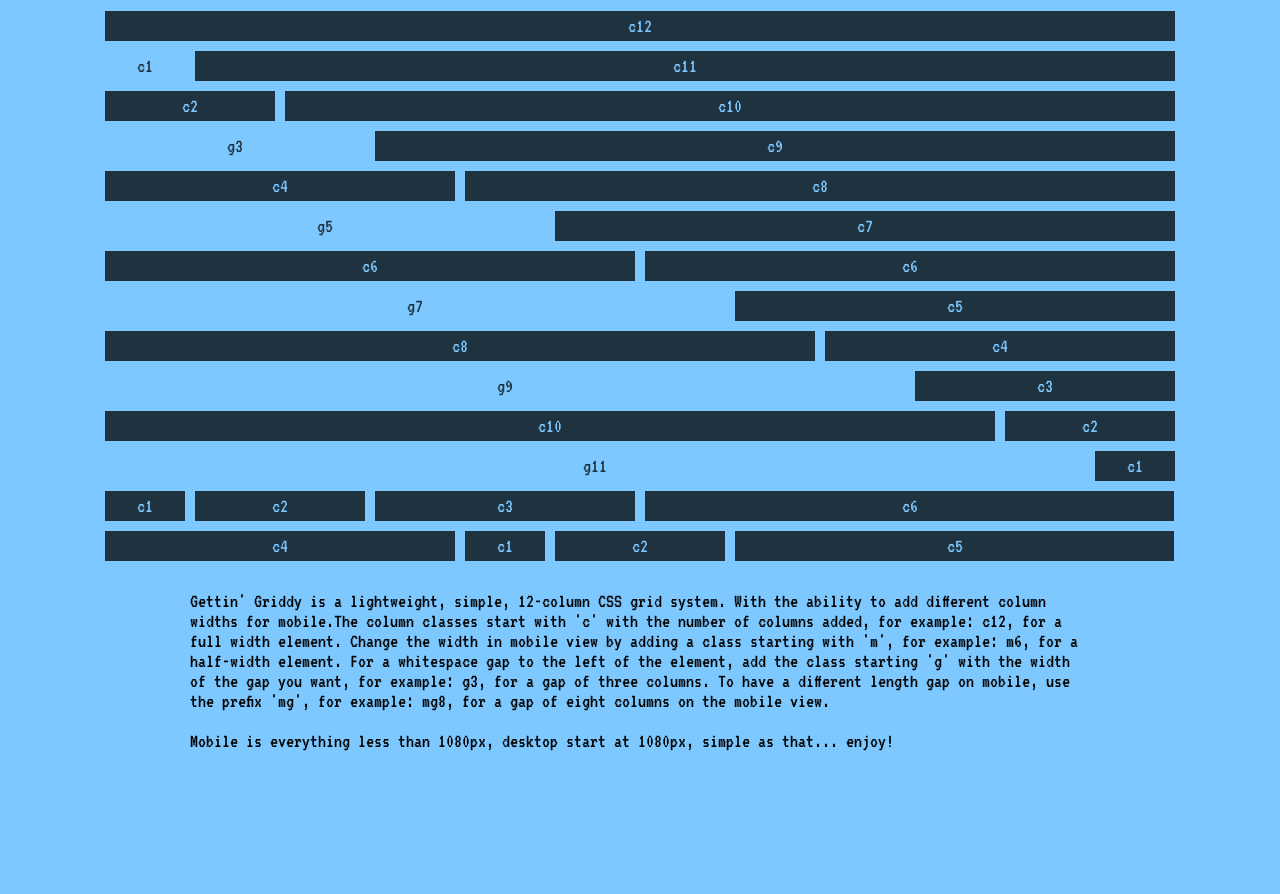
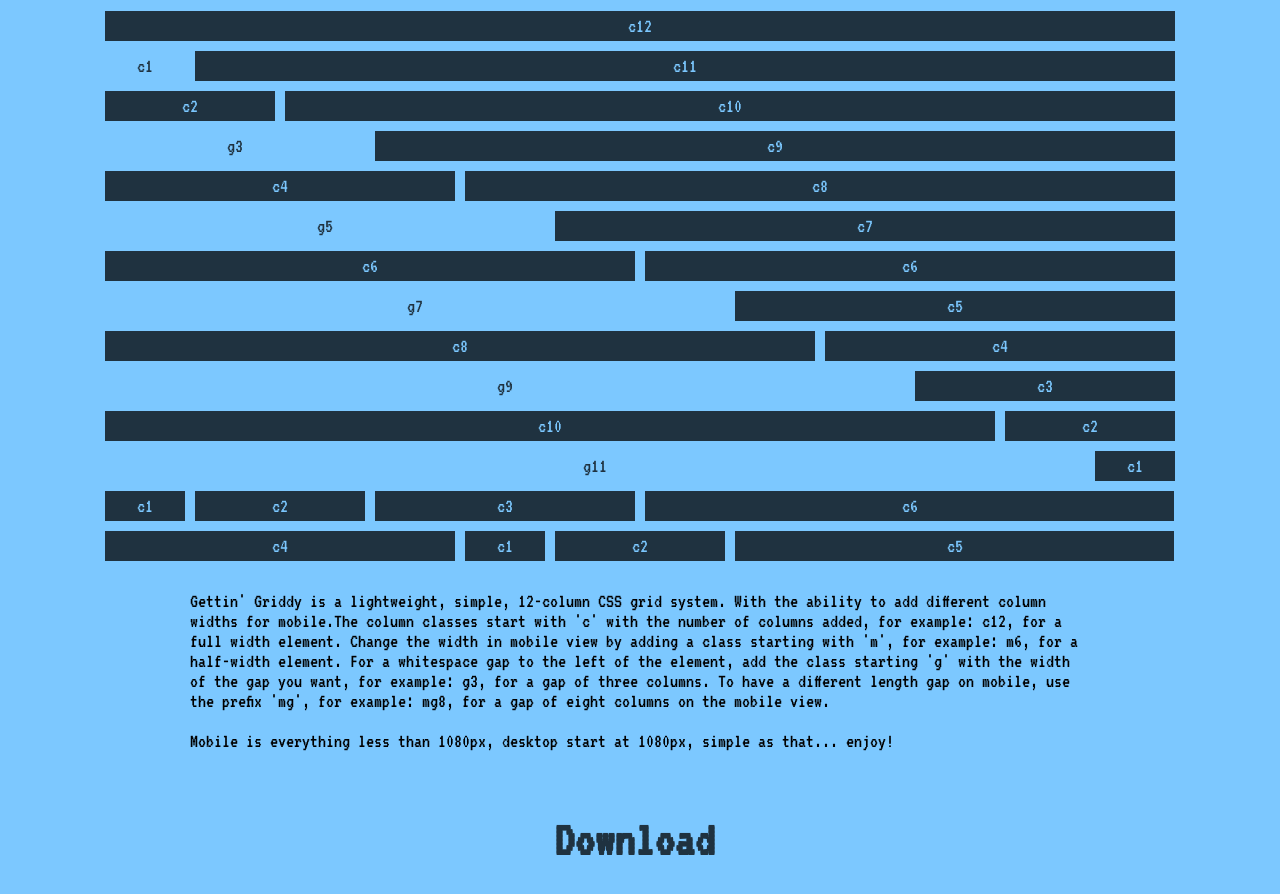
Before and after one commit to harrybedford/gettinGriddy, a website: page index.html in a window 1280 px wide. Shown: the part 106-1000 px from the top of the page. Before the commit the page ends 887 px from the top, so only its background shows below. Drawn offline with Linux system fonts and the light colour scheme.

Commit message:
adding download button to github page

```diff
--- a/example.css
+++ b/example.css
@@ -7,6 +7,10 @@ h1{
 	text-align: center;
 	font-size: 50px;
 	color: #1F3240;
+}
+
+a{
+	text-decoration: none;
 }
 
 p{
--- a/index.html
+++ b/index.html
@@ -112,7 +112,13 @@
 			<p>
 				Mobile is everything less than 1080px, desktop start at 1080px, simple as that... enjoy!
 			</p>
-
+		</div>
+	</div>
+	<div class="row">
+		<div class="c4 m12 g4 mg0">
+			<a href="https://github.com/harrybedford/gettinGriddy/archive/master.zip">
+				<h1>Download</h1>
+			</a>
 		</div>
 	</div>
 </div>
```
